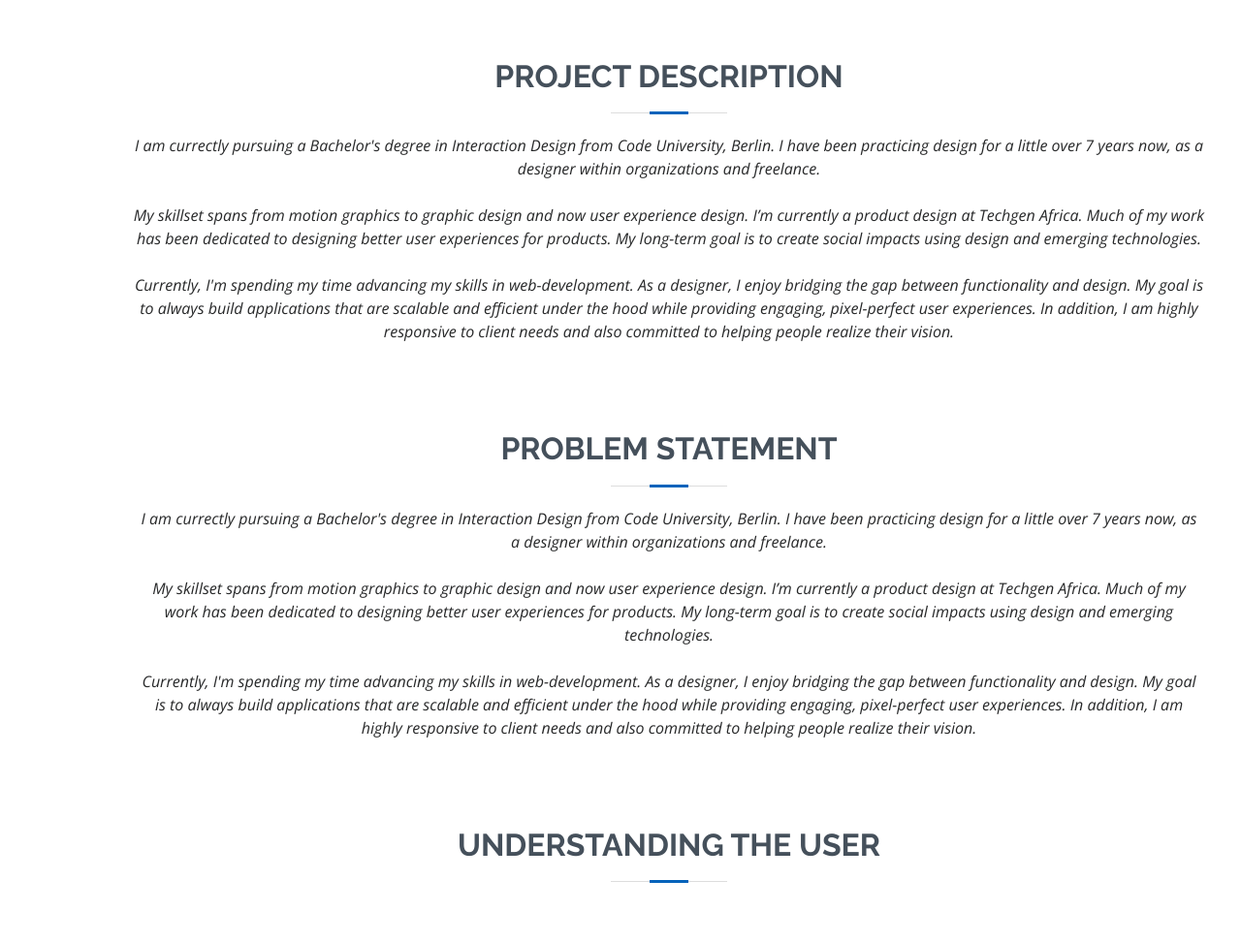
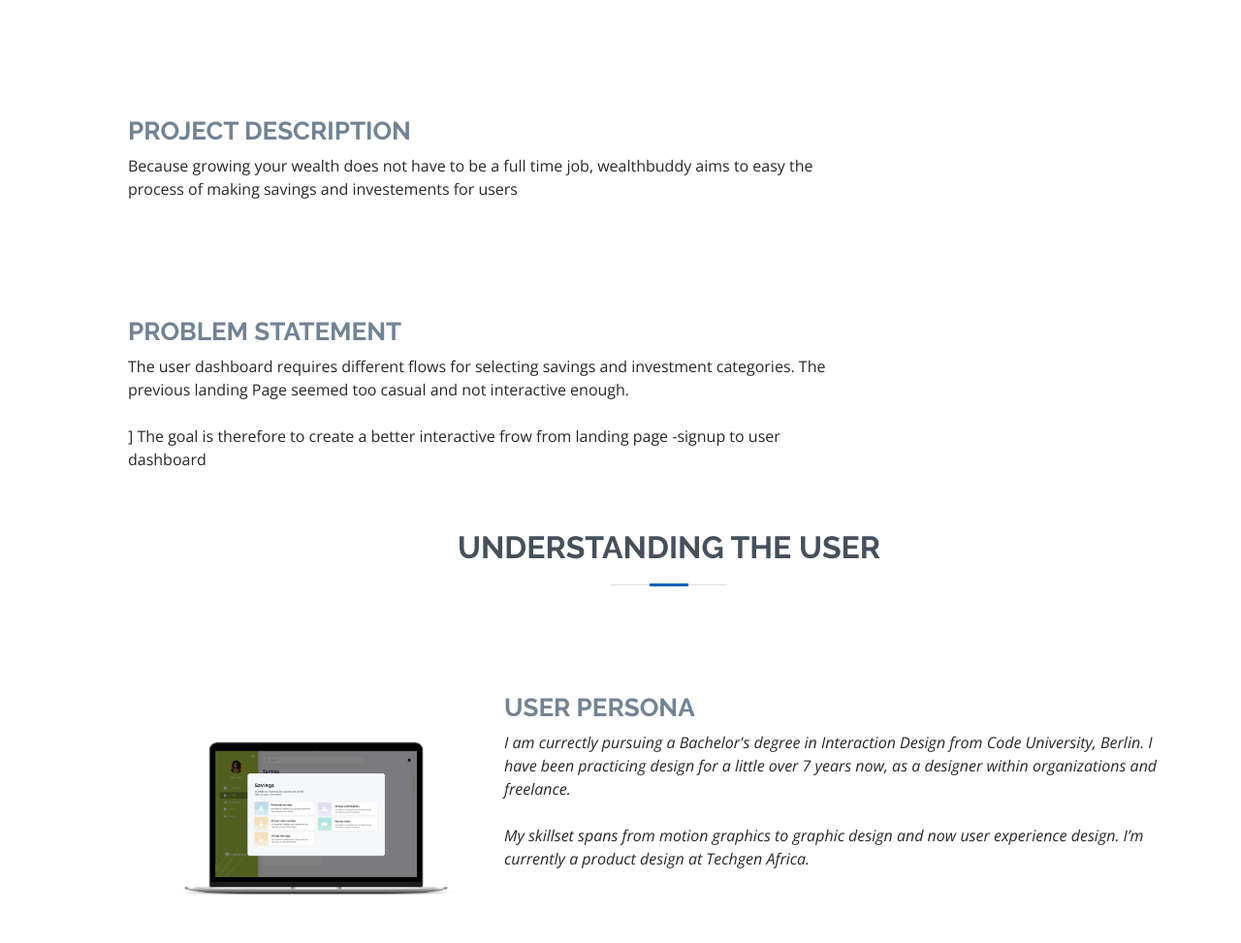
Before and after one commit to ibrahimolalere/newport, a plain HTML site: page wealthbuddy.html in a window 1280 px wide. Shown: the part 800-1773 px from the top of the page at 97% size. Drawn offline with nearby package versions, Linux system fonts and the light colour scheme.

Commit message:
new commit

```diff
--- a/wealthbuddy.html
+++ b/wealthbuddy.html
@@ -67,37 +67,38 @@
   </section><!-- End Hero -->
 
   <section id="skills" class="skills section-bg">
-    <div class="container" data-aos="fade-up">
 
-      <div class="section-title">
-        <h2>PROJECT DESCRIPTION</h2>
-        <p class="fst-italic">
+    <section  class="about">
+      <div class="container" data-aos="fade-up">
+    <div class="col-lg-8 pt-4 pt-lg-0 content">
+      <h3>PROJECT DESCRIPTION</h3>
+      <p class="fst-">
+        Because growing your wealth does not have to be a full time job, wealthbuddy aims to easy the process of making savings and investements for users
+      </p>
 
-            I am currectly pursuing a Bachelor's degree in Interaction Design from Code University, Berlin. I have been practicing design for a little over 7 years now, as a designer within organizations and freelance. <br><br>My skillset spans from motion graphics to graphic design and now user experience design. I’m currently a product design at Techgen Africa.
-
-          Much of my work has been dedicated to designing better user experiences for products. My long-term goal is to create social impacts using design and emerging technologies. <br><br> Currently, I'm spending my time advancing my skills in web-development.
-
-          As a designer, I enjoy bridging the gap between functionality and design. My goal is to always build applications that are scalable and efficient under the hood while providing engaging, pixel-perfect user experiences. In addition, I am highly responsive to client needs and also committed to helping people realize their vision.
-          </p>
+    </div>
 
 
-      </div>
 
-      <section id="skills" class="skills section-bg">
-        <div class="container" data-aos="fade-up">
 
-          <div class="section-title">
-            <h2>PROBLEM STATEMENT</h2>
-            <p class="fst-italic">
+    </section>
 
-                I am currectly pursuing a Bachelor's degree in Interaction Design from Code University, Berlin. I have been practicing design for a little over 7 years now, as a designer within organizations and freelance. <br><br>My skillset spans from motion graphics to graphic design and now user experience design. I’m currently a product design at Techgen Africa.
 
-              Much of my work has been dedicated to designing better user experiences for products. My long-term goal is to create social impacts using design and emerging technologies. <br><br> Currently, I'm spending my time advancing my skills in web-development.
+    <section  class="about">
+      <div class="container" data-aos="fade-up">
+    <div class="col-lg-8 pt-4 pt-lg-0 content">
+      <h3>PROBLEM STATEMENT</h3>
+      <p class="fst-">
+        The user dashboard requires different flows for selecting savings and investment categories.
+        The previous landing Page seemed too casual and not interactive enough.
+        <br><br>]
 
-              As a designer, I enjoy bridging the gap between functionality and design. My goal is to always build applications that are scalable and efficient under the hood while providing engaging, pixel-perfect user experiences. In addition, I am highly responsive to client needs and also committed to helping people realize their vision.
-              </p>
+        The goal is therefore to create a better interactive frow from landing page -signup to user dashboard
+       </p>
 
-          </div>
+    </div>
+
+
 
 
 
@@ -131,9 +132,10 @@
           </div>
 
         </div>
+        <br><br>
 
         <div>
-            <img src="assets/img/persona.png" class="img-fluid" alt="">
+            <img src="assets/img/wealthbuddy persona.jpg" style="width: 700px;" class="img-fluid" alt="">
           </div>
       </section><!-- End About Section -->
 
@@ -146,15 +148,12 @@
         <div class="container" data-aos="fade-up">
       <div class="col-lg-8 pt-4 pt-lg-0 content">
         <h3>USER FLOW</h3>
-        <p class="fst-italic">
-          I am currectly pursuing a Bachelor's degree in Interaction Design from Code University, Berlin. I have been practicing design for a little over 7 years now, as a designer within organizations and freelance. <br><br>My skillset spans from motion graphics to graphic design and now user experience design. I’m currently a product design at Techgen Africa.
 
-        </p>
 
       </div>
 
       <div>
-        <img src="assets/img/user flow.jpg" class="img-fluid" alt="">
+        <img src="assets/img/WealthBudyy User Flow.png" class="img-fluid" alt="">
       </div>
 
 
```
Also changed, not shown: assets/img/WealthBudyy User Flow.png (added), assets/img/portfolio/port - wealthbuddy/WealthBudyy User Flow.png (added), assets/img/portfolio/port - wealthbuddy/wealthbuddy persona.jpg (added), assets/img/portfolio/wealthbuddy persona.jpg (added), assets/img/wealthbuddy persona.jpg (added), 2 other files.
